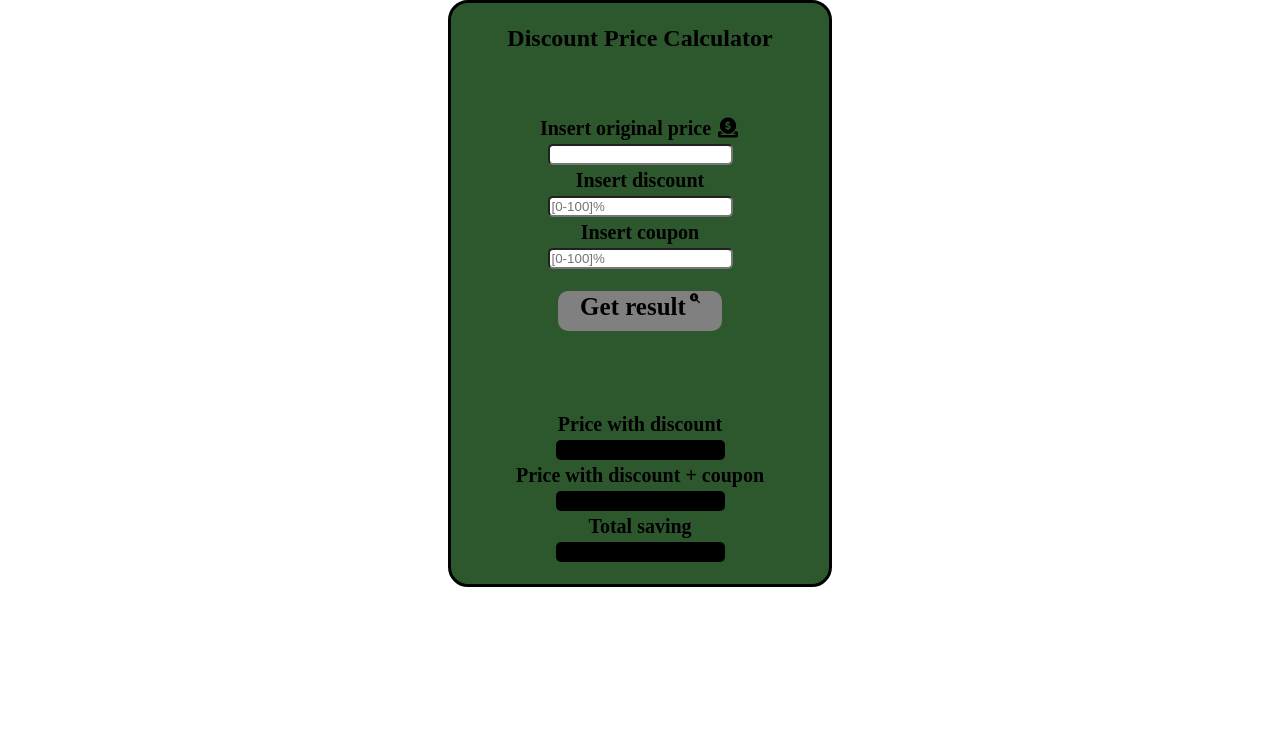
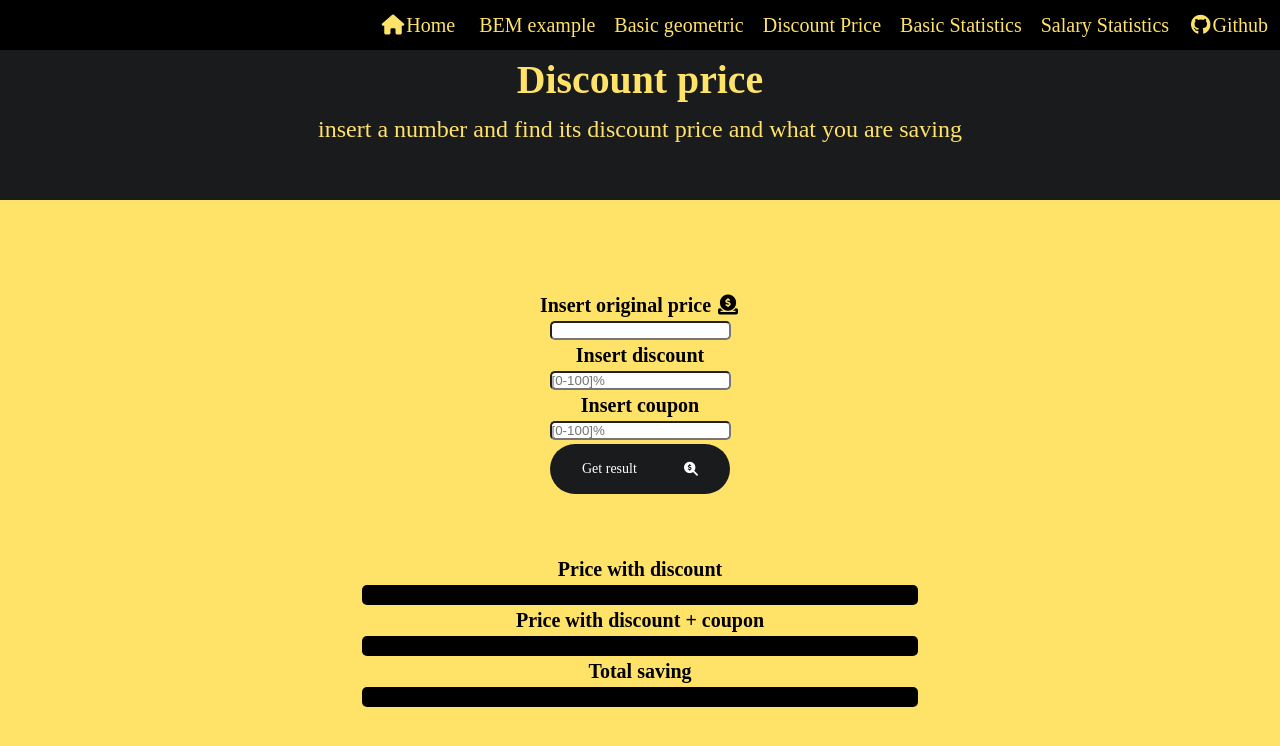
Before and after one commit to cristiancaer/js-practice-course, a plain HTML site: page discunt_price/index.html in a window 1280 px wide. Drawn offline with Linux system fonts and the light colour scheme.

Commit message:
update discount_price: add nav bar update styles

```diff
--- a/BEM/style.css
+++ b/BEM/style.css
@@ -1,15 +1,3 @@
-*{
-    box-sizing: border-box;
-    padding: 0;
-    margin: 0.5rem;
-
-}
-
-html{
-    font-size: 62.5%;
-    background-color: lightgray;
-}
-
 .container{
     display: inline-flex;
 
--- a/discunt_price/index.html
+++ b/discunt_price/index.html
@@ -6,12 +6,33 @@
     <meta name="viewport" content="width=device-width, initial-scale=1.0">
     <title>Discount Price</title>
     <link rel="stylesheet" href="./styles.css">
+    <link rel="stylesheet" href="/styles/basic.css">
 </head>
 <body>
+    <header>
+        <nav class="nav">
+            <i class="nav__icon fa-solid fa-house"></i>
+            <a href="/index.html" class="nav__link">Home</a>
+            <div class="nav__workshops">
+                <a href="/BEM/index.html" class="nav__link">BEM example</a>
+                <a href="/geometric_figures/index.html" class="nav__link">Basic geometric</a>
+                <a href="/discunt_price/index.html" class="nav__link"> Discount Price</a>
+                <a href="/basic_statistics/index.html" class="nav__link">Basic Statistics</a>
+                <a href="/salary_statistics/index.html" class="nav__link">Salary Statistics</a>
+            </div>
+            <i class="nav__icon fa-brands fa-github"></i>
+            <a href="/BEM/index.html" class="nav__link">Github</a>
+
+        </nav>
+        <section class="header-info">
+            <article class="header-info__title-group">
+              <h1 class="header-info__title">Discount price</h1>
+            </article>
+            <p class="header-info__desc"> insert a number and find its discount price and what you are saving </p>
+        </section>
+        <div class="header__decoration"></div>
+    </header>
     <div class="discount-price">
-        <h1 class="discount-price__title">
-            Discount Price Calculator
-        </h1>
         <section class="discount-price__block">
             <form action="" class="discount-price__block">
                 <label for="original-price" class="discount-price__label">Insert original price <i class=" discunt-price__icon fa-solid fa-circle-dollar-to-slot"></i></label>
--- a/discunt_price/styles.css
+++ b/discunt_price/styles.css
@@ -1,19 +1,10 @@
-*{
-    margin: 0;
-    box-sizing:  border-box;
-}
-html{
-    font-size: 62.5%;
-
-}
-
 .discount-price{
-    background-color: #2d572c;
-    width: 30%;
+    /* background-color: #2d572c; */
+    width: 90%;
     margin: auto;
     display: flex;
     flex-flow: column ;
-    border: solid black ;
+    /* border: solid black ; */
     border-radius: 2rem;
     overflow: auto;
 
@@ -49,17 +40,3 @@ html{
     font-size: 1.8rem;
     border-radius: 0.5rem;
 }
-.button{
-    width: 80%;
-    height: 4rem;
-    margin: 2rem;
-    /* padding: 1rem ; */
-    display: flex;
-    justify-content: center;
-    border-radius: 1rem;
-    background-color: gray;
-}
-.button__text{
-    font-size: 2.5rem;
-    font-weight: bold;
-}
--- a/geometric_figures/style.css
+++ b/geometric_figures/style.css
@@ -1,11 +1,3 @@
-*{
-    box-sizing: border-box;
-    margin: 0;
-    padding: 0;
-}
-html{
-    font-size: 62.5%;
-}
 .container{
     margin: auto ;
     width: 90%;
```
